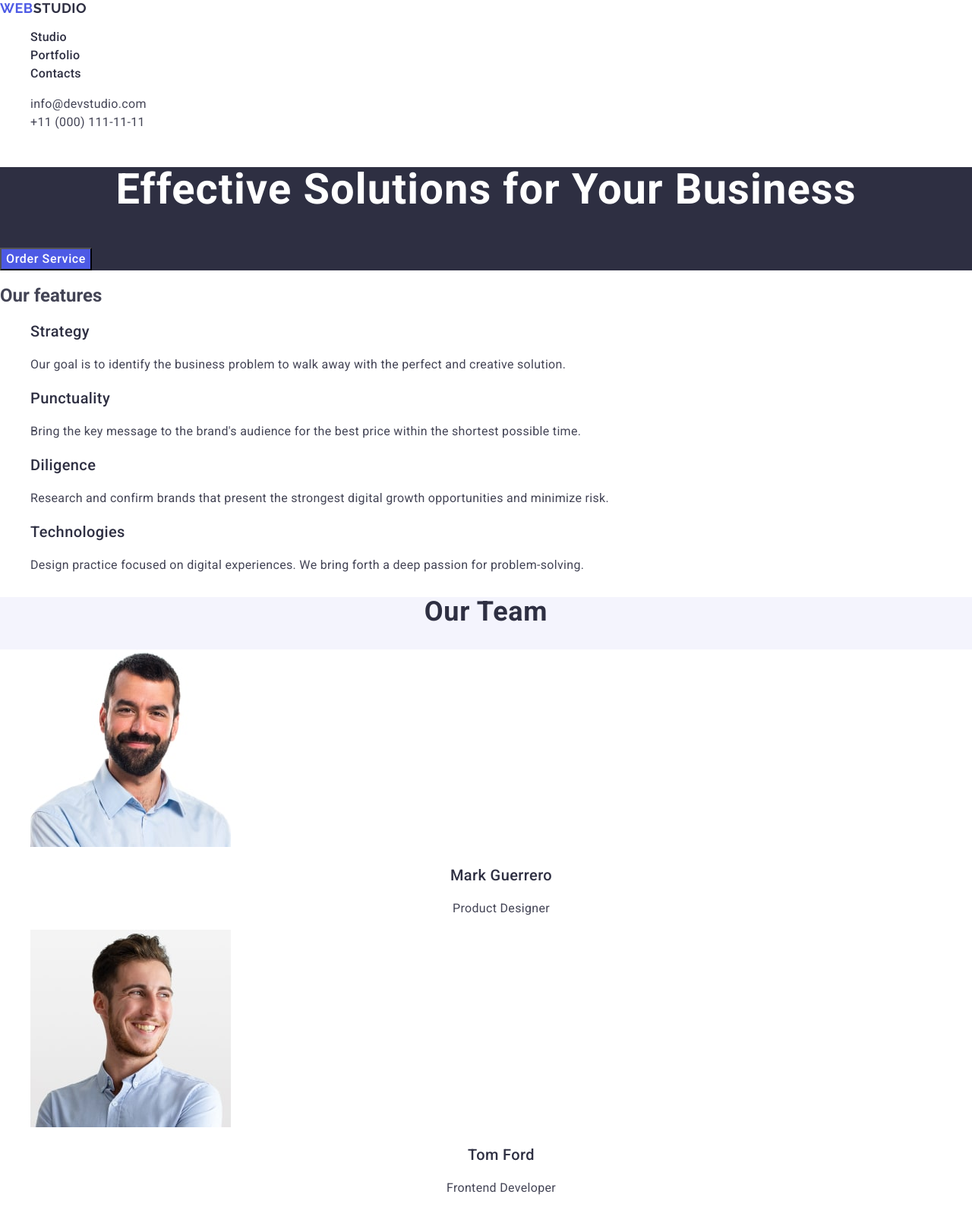
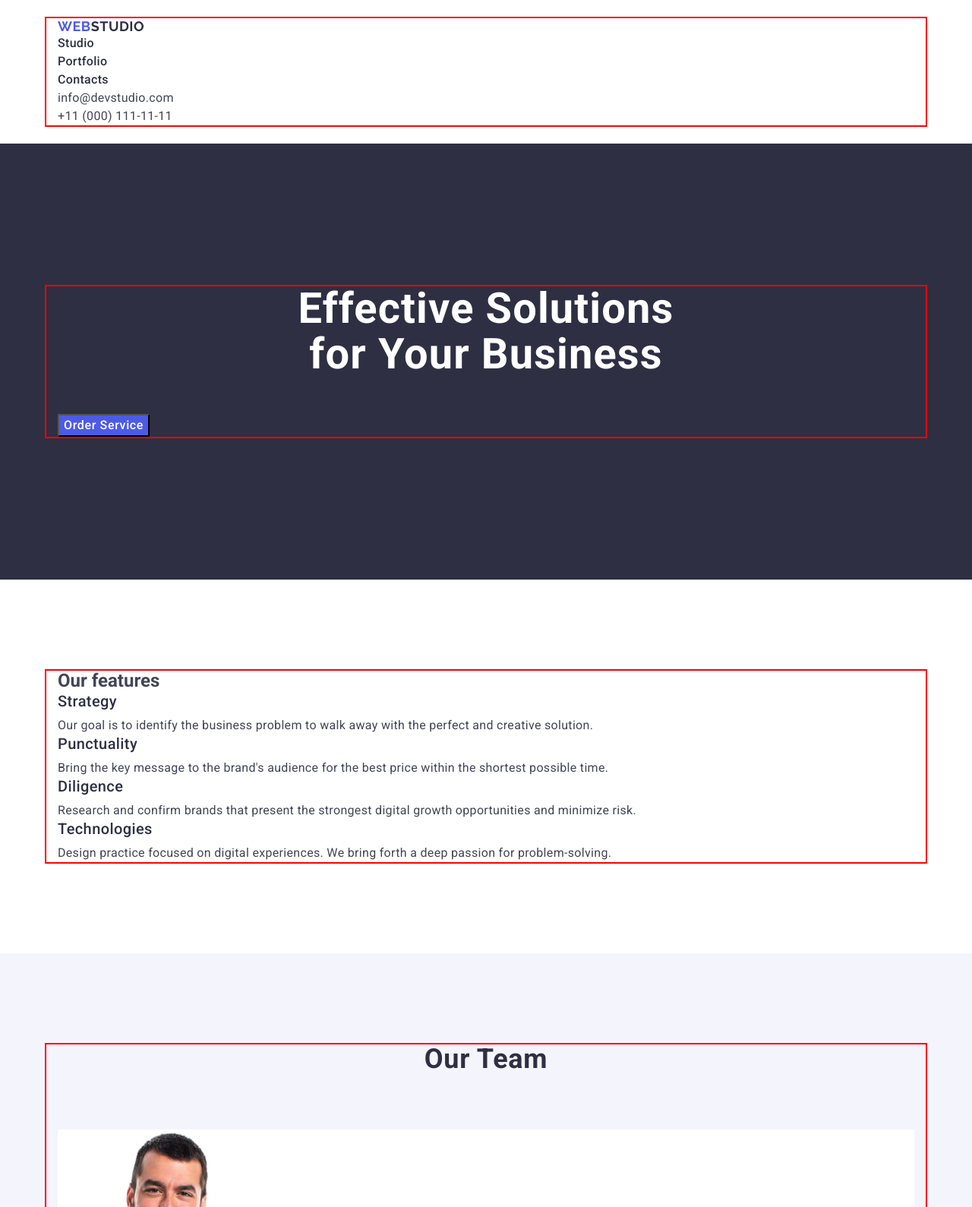
Before and after one commit to KrystynaShevchenko/goit-markup-hw-03, a plain HTML site: page index.html in a window 1280 px wide. Shown: the top 1589 px of the page at 76% size. Drawn offline with nearby package versions, Linux system fonts and the light colour scheme.

Commit message:
add some paddings and margins

```diff
--- a/css/styles.css
+++ b/css/styles.css
@@ -4,17 +4,54 @@ body {
   background: #fff;
 }
 
+p,
+h1,
+h2,
+h3,
+h4,
+h5,
+h6 {
+  margin-top: 0;
+  margin-bottom: 0;
+}
+
 ul {
   list-style: none;
+  margin-top: 0;
+  margin-bottom: 0;
+  padding-left: 0;
 }
 
 a {
   text-decoration: none;
+  color: currentColor;
 }
 
-/* =Top line= */
+button {
+  cursor: pointer;
+}
+
+img {
+  display: block;
+}
+
+address {
+  font-style: normal;
+}
+
+.container {
+  width: 1158px;
+  padding-right: 15px;
+  padding-left: 15px;
+  margin: 0 auto;
+  outline: 2px solid red;
+}
+
+/* ====================TOP LINE======================== */
 
 .header {
+  padding-top: 24px;
+  padding-bottom: 24px;
 }
 
 .header-navigation {
@@ -83,10 +120,14 @@ a {
   color: #404bbf;
 }
 
-/* =First Section= */
+/* ============================================== */
+
+/* ===================FIRST SECTION============== */
 
 .hero {
   background-color: #2e2f42;
+  padding-top: 188px;
+  padding-bottom: 188px;
 }
 .hero-title {
   color: var(--WHITE, #fff);
@@ -95,6 +136,9 @@ a {
   font-weight: 700;
   line-height: 1.07; /* 107.143% */
   letter-spacing: 0.02em;
+  max-width: 496px;
+  margin: 0 auto;
+  margin-bottom: 48px;
 }
 .hero-btn {
   color: var(--WHITE, #fff);
@@ -112,9 +156,13 @@ a {
   background-color: #404bbf;
 }
 
-/* =Second section= */
+/* ============================================== */
+
+/* ==================SECOND SECTION============== */
 
 .features {
+  padding-top: 120px;
+  padding-bottom: 120px;
 }
 
 .features-menu-list {
@@ -129,6 +177,7 @@ a {
   font-weight: 500;
   line-height: 1.2; /* 120% */
   letter-spacing: 0.02em;
+  margin-bottom: 8px;
 }
 .features-menu-text {
   color: #434455;
@@ -137,10 +186,14 @@ a {
   letter-spacing: 0.02em;
 }
 
-/* =Third section= */
+/* ============================================== */
+
+/* ==============THIRD SECTION================= */
 
 .team {
-  background: #f4f4fd;
+  background-color: #f4f4fd;
+  padding-top: 120px;
+  padding-bottom: 120px;
 }
 .team-title {
   color: #2e2f42;
@@ -150,6 +203,7 @@ a {
   line-height: 1.11; /* 111.111% */
   letter-spacing: 0.02em;
   text-transform: capitalize;
+  margin-bottom: 72px;
 }
 .team-menu-list {
   background-color: #ffffff;
@@ -158,6 +212,7 @@ a {
   background-color: #ffffff;
 }
 .team-menu-img {
+  margin-bottom: 32px;
 }
 .team-menu-subtitle {
   color: #2e2f42;
@@ -166,6 +221,7 @@ a {
   font-weight: 500;
   line-height: 1.2; /* 120% */
   letter-spacing: 0.02em;
+  margin-bottom: 8px;
 }
 .team-menu-text {
   color: #434455;
@@ -175,9 +231,13 @@ a {
   letter-spacing: 0.02em;
 }
 
-/* =Fourth section= */
+/* ================================================ */
+
+/* ==============FOURTH SECTION==================== */
 
 .portfolio {
+  padding-top: 120px;
+  padding-bottom: 120px;
 }
 .portfolio-title {
   color: #2e2f42;
@@ -187,12 +247,14 @@ a {
   line-height: 1.11; /* 111.111% */
   letter-spacing: 0.02em;
   text-transform: capitalize;
+  margin-bottom: 72px;
 }
 .portfolio-menu-list {
 }
 .portfolio-menu-item {
 }
 .portfolio-menu-img {
+  margin-bottom: 32px;
 }
 .portfolio-menu-subtitle {
   color: #2e2f42;
@@ -200,6 +262,7 @@ a {
   font-weight: 500;
   line-height: 1.2; /* 120% */
   letter-spacing: 0.02em;
+  margin-bottom: 8px;
 }
 .portfolio-menu-text {
   color: #434455;
@@ -208,10 +271,14 @@ a {
   letter-spacing: 0.02em;
 }
 
-/* =Footer= */
+/* ================================================ */
+
+/* =====================FOOTER===================== */
 
 .footer {
   background: #2e2f42;
+  padding-top: 101.5px;
+  padding-bottom: 189.5px;
 }
 .footer-logo {
   font-family: "Raleway", sans-serif;
@@ -221,6 +288,7 @@ a {
   line-height: 1.17; /* 116.667% */
   letter-spacing: 0.03em;
   text-transform: uppercase;
+  margin-bottom: 17.5px;
 }
 .footer-logo-span {
   font-family: "Raleway", sans-serif;
@@ -230,10 +298,14 @@ a {
   line-height: 1.16; /* 116.667% */
   letter-spacing: 0.03em;
   text-transform: uppercase;
+  margin-bottom: 17.5px;
 }
 .footer-text {
   color: #f4f4fd;
   font-size: 16px;
   line-height: 1.5; /* 150% */
   letter-spacing: 0.02em;
+  max-width: 264px;
 }
+
+/* ================================================ */
--- a/index.html
+++ b/index.html
@@ -20,6 +20,7 @@
   <body>
     <!--Top line-->
     <header class="header">
+      <div class="container">
         <nav class="header-navigation">
           <a class="header-logo" href="./index.html"
             >Web<span class="header-logo-span">Studio</span></a
@@ -50,24 +51,28 @@
             </li>
           </ul>
         </address>
+      </div>
     </header>
 
     <main>
       <!--First Section-->
       <section class="hero">
+        <div class="container">
           <h1 class="hero-title">Effective Solutions for Your Business</h1>
           <button class="hero-btn" type="button">Order Service</button>
+        </div>
       </section>
 
       <!--Second section-->
       <section class="features">
+        <div class="container">
           <h2 class="visually-hidden">Our features</h2>
           <ul class="features-menu-list">
             <li class="features-menu-item">
               <h3 class="features-menu-subtitle">Strategy</h3>
               <p class="features-menu-text">
-              Our goal is to identify the business problem to walk away with the
-              perfect and creative solution.
+                Our goal is to identify the business problem to walk away with
+                the perfect and creative solution.
               </p>
             </li>
             <li class="features-menu-item">
@@ -92,10 +97,12 @@
               </p>
             </li>
           </ul>
+        </div>
       </section>
 
       <!--Third cection-->
       <section class="team">
+        <div class="container">
           <h2 class="team-title">Our Team</h2>
           <ul class="team-menu-list">
             <li class="team-menu-item">
@@ -139,10 +146,12 @@
               <p class="team-menu-text">UI Designer</p>
             </li>
           </ul>
+        </div>
       </section>
 
       <!--Fourth cection-->
       <section class="portfolio" id="portfolio">
+        <div class="container">
           <h2 class="portfolio-title">Our Portfolio</h2>
           <ul class="portfolio-menu-list">
             <li class="portfolio-menu-item">
@@ -212,18 +221,21 @@
               <p class="portfolio-menu-text">Marketing</p>
             </li>
           </ul>
+        </div>
       </section>
     </main>
 
     <!--Footer-->
     <footer class="footer">
+      <div class="container">
         <a class="footer-logo" href="./index.html"
           >Web<span class="footer-logo-span">Studio</span></a
         >
         <p class="footer-text">
-        Increase the flow of customers and sales for your business with digital
-        marketing & growth solutions.
+          Increase the flow of customers and sales for your business with
+          digital marketing & growth solutions.
         </p>
+      </div>
     </footer>
   </body>
 </html>
```
Lines whose indentation alone changed are shown as unchanged.
